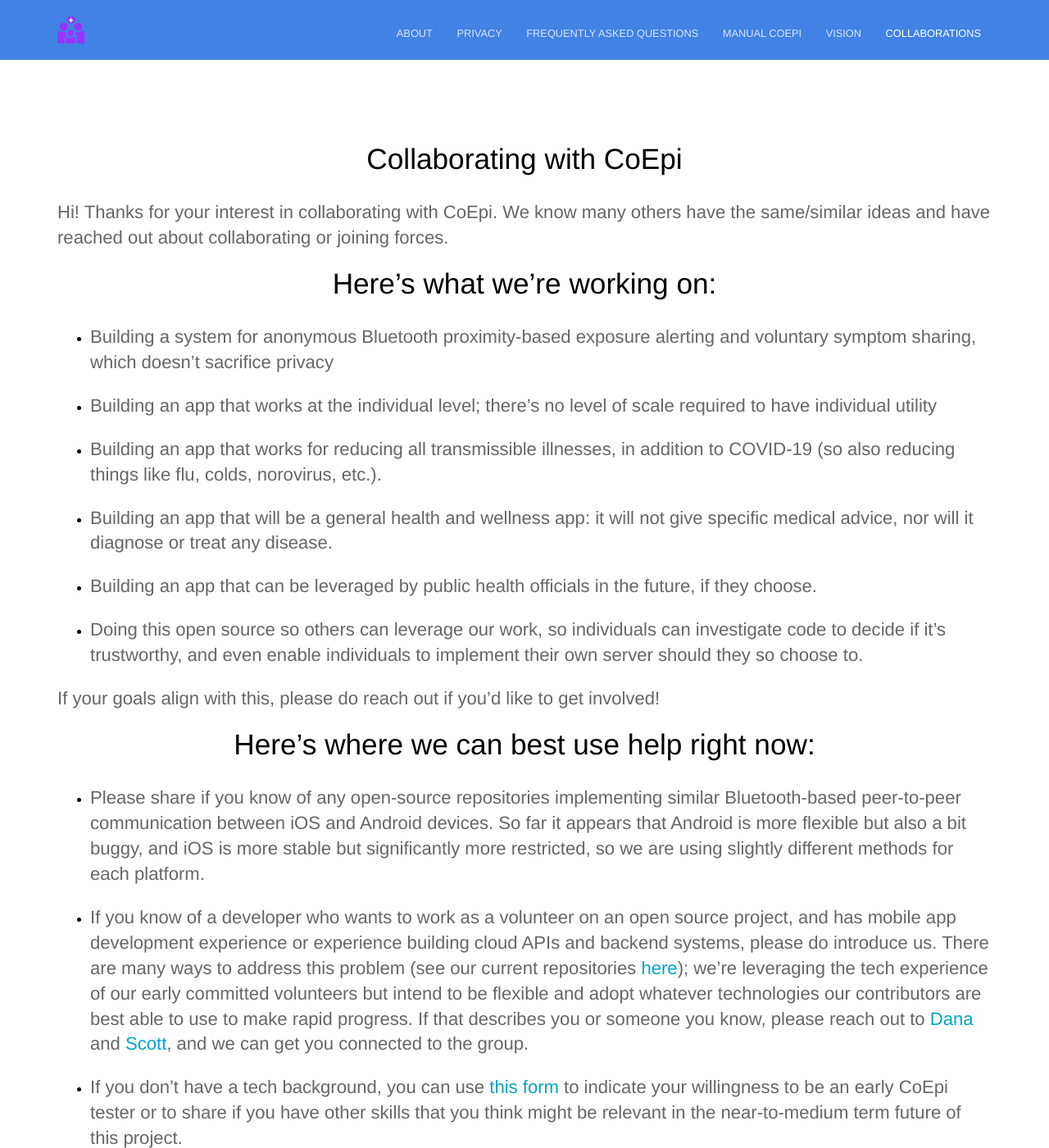
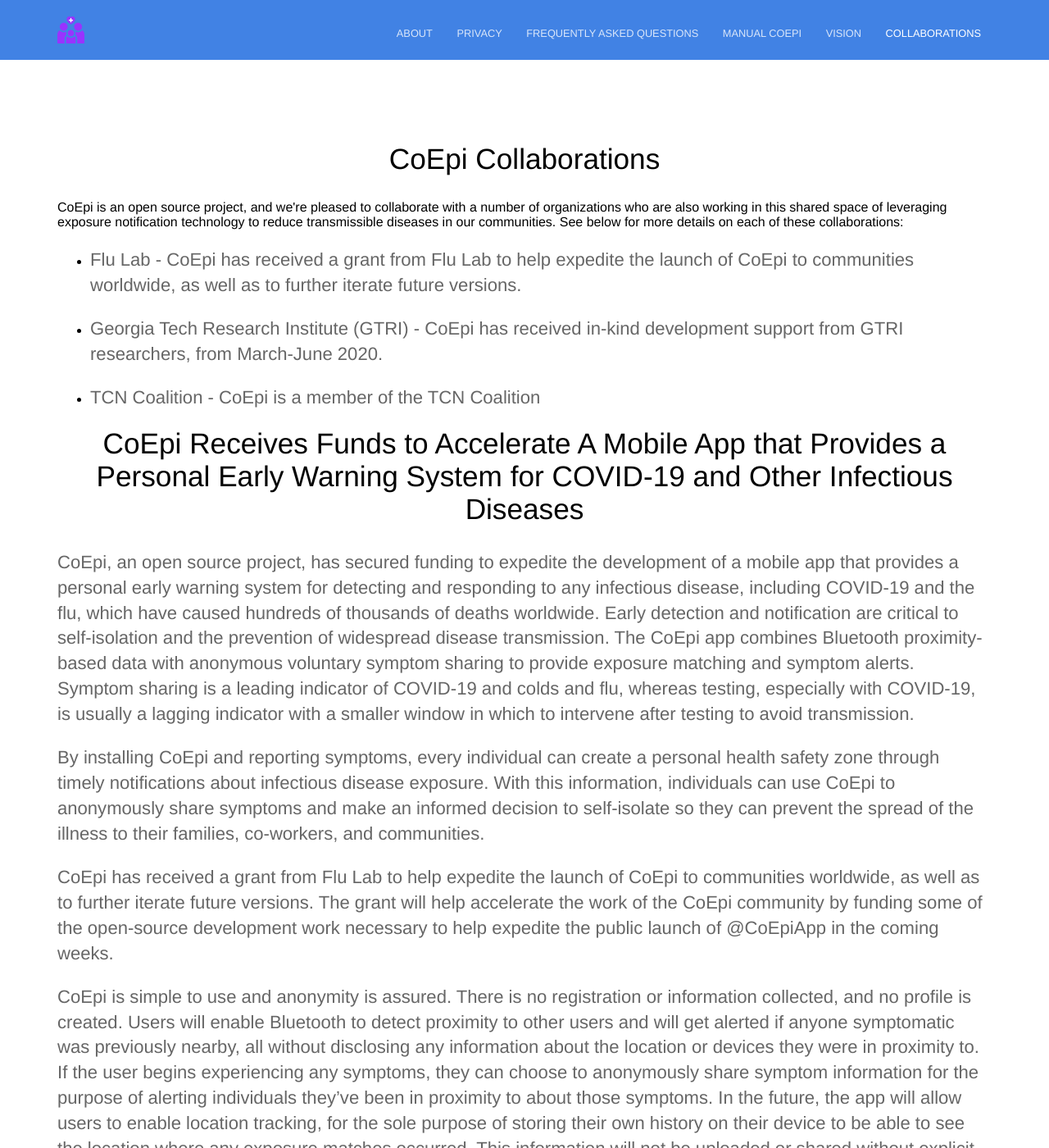
Before and after one commit to Co-Epi/website, a Jekyll site: the page built from collaborations.html, in a window 1280 px wide and 1400 px high. Shown: the whole window at 82% size. Built offline with Jekyll 4.4.1, drawn with Linux system fonts in a browser that asks for light colours; some of the changed text lies outside the part shown.

Commit message:
Update collaborations.html

```diff
--- a/collaborations.html
+++ b/collaborations.html
@@ -1,30 +1,43 @@
 ---
-Title: Collaborating with CoEpi
-heading: Collaborating with CoEpi
+Title: CoEpi Collaborations
+heading: CoEpi Collaborations
 ---
-<p>Hi! Thanks for your interest in collaborating with CoEpi. We know many others have the same/similar ideas and have reached out about collaborating or joining forces.</p>
-<h2 id="here-s-what-we-re-working-on-">Here’s what we’re working on:</h2>
+CoEpi is an open source project, and we're pleased to collaborate with a number of organizations who are also working in this shared space of leveraging exposure notification technology to reduce transmissible diseases in our communities. See below for more details on each of these collaborations:
+
 <ul>
-<li><p>Building a system for anonymous Bluetooth proximity-based exposure alerting and voluntary symptom sharing, which doesn’t sacrifice privacy</p>
+  <li><p>Flu Lab - CoEpi has received a grant from Flu Lab to help expedite the launch of CoEpi to communities worldwide, as well as to further iterate future versions.</p></li>
+  <li><p>Georgia Tech Research Institute (GTRI) - CoEpi has received in-kind development support from GTRI researchers, from March-June 2020.</p></li>
+  <li><p>TCN Coalition - CoEpi is a member of the TCN Coalition</p></li>
+</ul>
+
+<h2 id="FluLab-funds-CoEpi">CoEpi Receives Funds to Accelerate A Mobile App that Provides a Personal Early Warning System for COVID-19 and Other Infectious Diseases</h2>
+
+<p>CoEpi, an open source project, has secured funding to expedite the development of a mobile app that provides a personal early warning system for detecting and responding to any infectious disease, including COVID-19 and the flu, which have caused hundreds of thousands of deaths worldwide. Early detection and notification are critical to self-isolation and the prevention of widespread disease transmission. The CoEpi app combines Bluetooth proximity-based data with anonymous voluntary symptom sharing to provide exposure matching and symptom alerts. Symptom sharing is a leading indicator of COVID-19 and colds and flu, whereas testing, especially with COVID-19, is usually a lagging indicator with a smaller window in which to intervene after testing to avoid transmission. </p>
+<p>By installing CoEpi and reporting symptoms, every individual can create a personal health safety zone through timely notifications about infectious disease exposure. With this information, individuals can use CoEpi to anonymously share symptoms and make an informed decision to self-isolate so they can prevent the spread of the illness to their families, co-workers, and communities.</p>
+<p>CoEpi has received a grant from Flu Lab to help expedite the launch of CoEpi to communities worldwide, as well as to further iterate future versions. The grant will help accelerate the work of the CoEpi community by funding some of the open-source development work necessary to help expedite the public launch of @CoEpiApp in the coming weeks. </p>
+<p>CoEpi is simple to use and anonymity is assured. There is no registration or information collected, and no profile is created. Users will enable Bluetooth to detect proximity to other users and will get alerted if anyone symptomatic was previously nearby, all without disclosing any information about the location or devices they were in proximity to. If the user begins experiencing any symptoms, they can choose to anonymously share symptom information for the purpose of alerting individuals they’ve been in proximity to about those symptoms. In the future, the app will allow users to enable location tracking, for the sole purpose of storing their own history on their device to be able to see the location where any exposure matches occurred. This information will not be uploaded or shared without explicit consent.</p>
+<p>###CoEpi
+CoEpi was founded by and is led by Dana Lewis and Scott Leibrand. The CoEpi team currently consists of a small group of individuals with diverse and relevant skills who are publishing all of our work completely open-source, for everyone to do everything they can to minimize the death and disruption caused by the COVID-19 pandemic. For more information about CoEpi, follow us on Twitter <a href="https://twitter.com/CoEpiApp">@CoEpiApp</a> or review the rest of CoEpi.org. For more information about CoEpi contact dana+CoEpi@OpenAPS.org or reach out on Twitter to <a href="https://twitter.com/DanaMLewis">@DanaMLewis</a> or <a href="https://twitter.com/scottLeibrand">@ScottLeibrand</a>.</p>
+<p>If you’d like to sign up to be an early tester of #CoEpi or would like to get involved as an open-source contributor and help develop <a href="https://twitter.com/CoEpiApp">@CoEpiApp</a> moving forward, please indicate your interest <a href="https://forms.gle/MLeKz9nerPvX8fwC8">here</a>. </p>
+<h3 id="flu-lab">Flu Lab</h3>
+<p>Flu Lab’s singular mission is to fuel bold approaches to defeat influenza. Flu Lab supports innovation in the fields of influenza and public health. In response to the COVID-19 pandemic, Flu Lab is supporting local and global efforts to strengthen detection, response, and mitigation efforts and protect vulnerable populations. We support initiatives that range from big and bold efforts to smaller, highly creative programs. More information about Flu Lab can be found at theflulab.org. Our twitter handle is <a href="https://twitter.com/TheFluLab">@TheFluLab</a>.</p>
+
+
+<h2 id="here-s-what-we-re-working-on-">Want to collaborate?</h2>
+CoEpi is working on the following. If you'd like to get involved, contribute funding to the project, or would otherwise like to collaborate, please let us know!
+<ul>
+<li><p>CoEpi is building a system for anonymous Bluetooth proximity-based exposure alerting and voluntary symptom sharing, which doesn’t sacrifice privacy</p>
 </li>
-<li><p>Building an app that works at the individual level; there’s no level of scale required to have individual utility</p>
+<li><p>CoEpi is building an app that works at the individual level; there’s no level of scale required to have individual utility</p>
 </li>
-<li><p>Building an app that works for reducing all transmissible illnesses, in addition to COVID-19 (so also reducing things like flu, colds, norovirus, etc.).</p>
+<li><p>CoEpi is building an app that works for reducing all transmissible illnesses, in addition to COVID-19 (so also reducing things like flu, colds, norovirus, etc.).</p>
 </li>
-<li><p>Building an app that will be a general health and wellness app: it will not give specific medical advice, nor will it diagnose or treat any disease.</p>
+<li><p>CoEpi is building an app that will be a general health and wellness app: it will not give specific medical advice, nor will it diagnose or treat any disease.</p>
 </li>
-<li><p>Building an app that can be leveraged by public health officials in the future, if they choose.</p>
+<li><p>CoEpi is building an app that can be leveraged by public health officials in the future, if they choose.</p>
 </li>
-<li><p>Doing this open source so others can leverage our work, so individuals can investigate code to decide if it’s trustworthy, and even enable individuals to implement their own server should they so choose to.</p>
+<li><p>CoEpi is doing this open source so others can leverage our work, so individuals can investigate code to decide if it’s trustworthy, and even enable individuals to implement their own server should they so choose to.</p>
 </li>
 </ul>
 <p>If your goals align with this, please do reach out if you’d like to get involved!</p>
-<h2 id="here-s-where-we-can-best-use-help-right-now-">Here’s where we can best use help right now:</h2>
-<ul>
-<li><p>Please share if you know of any open-source repositories implementing similar Bluetooth-based peer-to-peer communication between iOS and Android devices. So far it appears that Android is more flexible but also a bit buggy, and iOS is more stable but significantly more restricted, so we are using slightly different methods for each platform.</p>
-</li>
-<li><p>If you know of a developer who wants to work as a volunteer on an open source project, and has mobile app development experience or experience building cloud APIs and backend systems, please do introduce us. There are many ways to address this problem (see our current repositories <a href="https://github.com/Co-Epi">here</a>); we’re leveraging the tech experience of our early committed volunteers but intend to be flexible and adopt whatever technologies our contributors are best able to use to make rapid progress. If that describes you or someone you know, please reach out to <a href="https://twitter.com/danamlewis">Dana</a> and <a href="https://twitter.com/scottleibrand">Scott</a>, and we can get you connected to the group.</p>
-</li>
-<li><p>If you don’t have a tech background, you can use <a href="https://forms.gle/MLeKz9nerPvX8fwC8">this form</a> to indicate your willingness to be an early CoEpi tester or to share if you have other skills that you think might be relevant in the near-to-medium term future of this project.</p>
-</li>
-</ul>
+<p>You can use <a href="https://forms.gle/MLeKz9nerPvX8fwC8">this form</a> to reach out and indicate your willingness to be an early CoEpi tester or to share if you have other skills you would like to contribute to CoEpi, or if you'd like to reach out to use about a potential collaboration or funding opportunity.</p>
```
